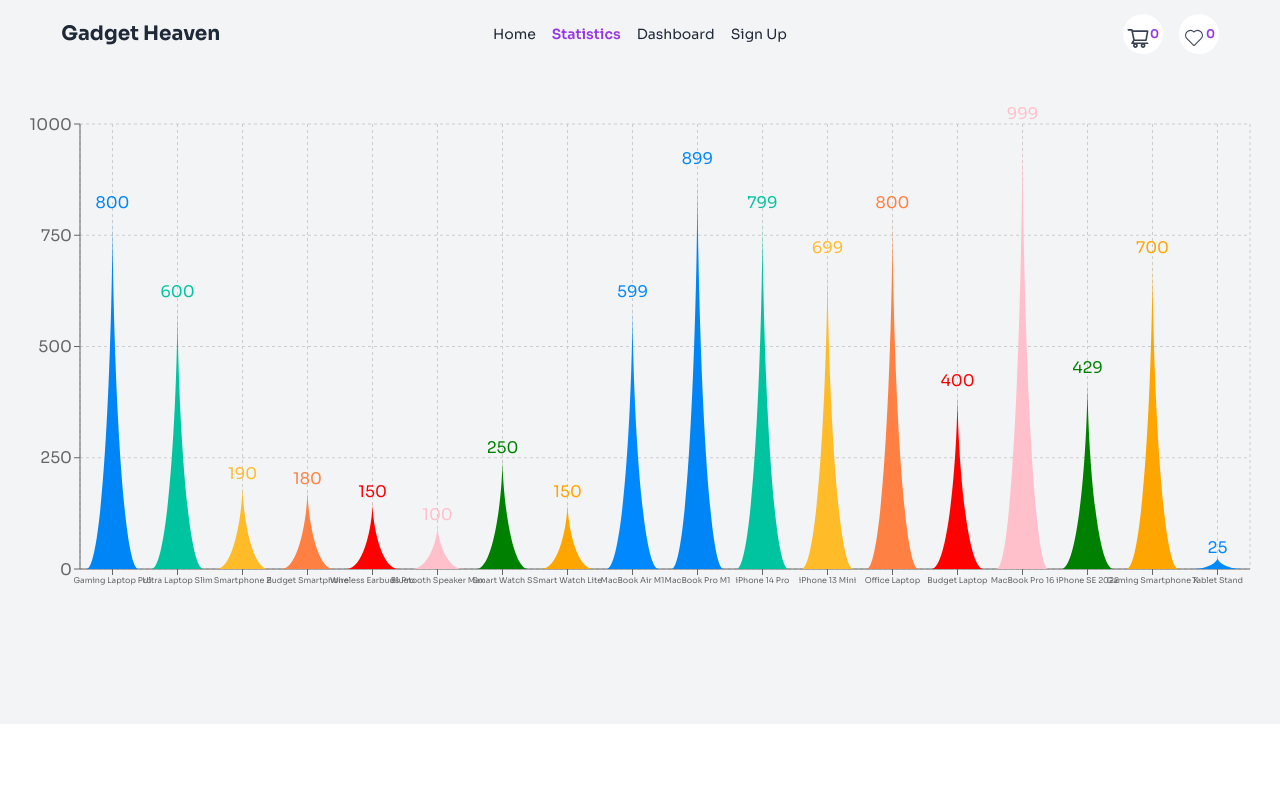
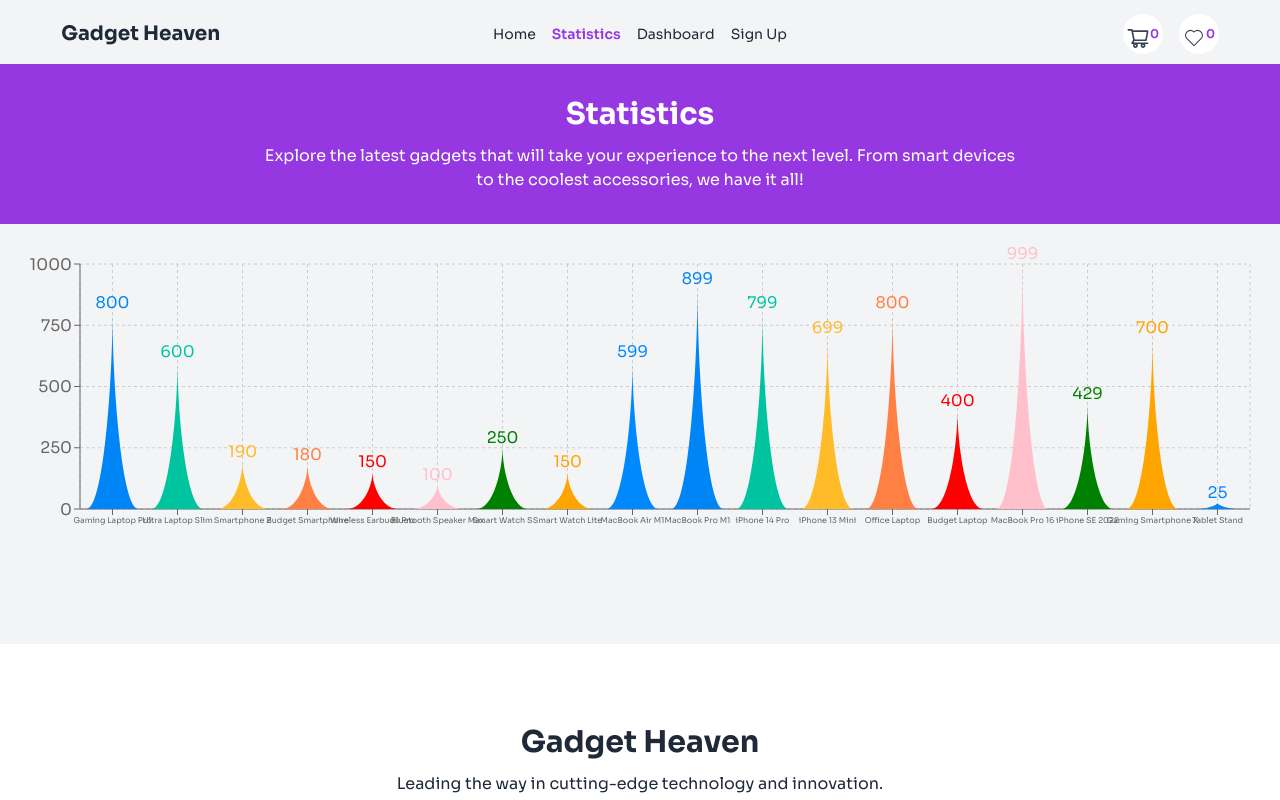
Before and after one commit to Samadsust71/gadget-heaven-assignment-8, a React (Vite) app: page /statistics in a window 1280 px wide. Shown: the top 800 px of the page. Built offline with nearby package versions, Linux system fonts and the light colour scheme.

Commit message:
added some css in the components

```diff
--- a/src/components/Cart.jsx
+++ b/src/components/Cart.jsx
@@ -4,6 +4,7 @@
 import CartProduct from "./CartProduct";
 import { CartWishlistContext } from "../context/CartWishlistContext";
 import PurchaseModal from "./PurchaseModal";
+import { PiSlidersFill } from "react-icons/pi";
 
 const Cart = () => {
   const allData = useLoaderData();
@@ -85,10 +86,10 @@
               Total Cost : ${totalPrice}
             </h3>
             <button onClick={()=> hanleSortByPrice()}
-             className="px-4 py-3 rounded-full border border-[#9538E2] text-[#9538E2] cursor-pointer font-semibold">
-              Sort By Price
+             className="flex items-center gap-2 px-4 py-3 rounded-full border border-[#9538E2] text-[#9538E2] cursor-pointer font-semibold">
+              <span>Sort By Price</span> <span><PiSlidersFill/></span>
             </button>
-            <button onClick={()=>openModal()} disabled ={!totalPrice} className={`px-4 py-3 rounded-full ${totalPrice?"bg-[#9538E2] text-gray-50 cursor-pointer":"bg-gray-300 text-gray-500 border"}`}>
+            <button onClick={()=>openModal()} disabled ={!totalPrice} className={`px-4 py-3 rounded-full ${totalPrice?" bg-gradient-to-b from-[#9538E2] to-violet-400 text-gray-50 cursor-pointer":"bg-gray-300 text-gray-500 border"}`}>
               Purchase
             </button>
           </div>
--- a/src/components/CartProduct.jsx
+++ b/src/components/CartProduct.jsx
@@ -4,12 +4,12 @@
 const CartProduct = ({product,handleDeleteItem}) => {
     const {product_id,product_title,description,price,product_image}=product
   return (
-    <div className="flex justify-between p-8 rounded-xl bg-white">
+    <div className="flex justify-between items-start p-8 rounded-xl bg-white">
       <div className="flex gap-8">
-         <div className="flex justify-center items-center">
+         <div className="flex justify-center items-center basis-[30%]">
             <img src={product_image} alt="" className="h-28 object-cover rounded-xl" />
          </div>
-         <div className="space-y-4">
+         <div className="space-y-4 basis-[70%]">
             <h3 className="text-2xl font-semibold text-gray-900">{product_title}</h3>
             <p className="text-gray-600">{description}</p>
             <p className="text-xl text-gray-900 font-semibold">Price : ${price}</p>
--- a/src/components/PurchaseModal.jsx
+++ b/src/components/PurchaseModal.jsx
@@ -20,7 +20,7 @@
             <p>Total : ${totalPrice}</p>
             <div className="modal-action w-full">
               <button
-                className="btn w-full rounded-3xl"
+                className="btn w-full rounded-3xl bg-gradient-to-b from-[#9538E2] to-violet-400 text-white"
                 onClick={() => handleClose()}
               >
                 Close
--- a/src/components/WishlistProduct.jsx
+++ b/src/components/WishlistProduct.jsx
@@ -6,12 +6,12 @@
 const WishlistProduct = ({product, handleDeleteItem }) => {
     const {product_id,product_title,description,price,product_image}=product
     return (
-      <div className="flex justify-between p-8 rounded-xl bg-white">
+      <div className="flex justify-between items-start p-8 rounded-xl bg-white">
         <div className="flex gap-8">
-           <div className="flex justify-center items-center">
+           <div className="flex justify-center items-center basis-[30%]">
               <img src={product_image} alt="" className="h-28 object-cover rounded-xl" />
            </div>
-           <div className="space-y-4">
+           <div className="space-y-4 basis-[70%]">
               <h3 className="text-2xl font-semibold text-gray-900">{product_title}</h3>
               <p className="text-gray-600">{description}</p>
               <p className="text-xl text-gray-900 font-semibold">Price : ${price}</p>
--- a/src/pages/About.jsx
+++ b/src/pages/About.jsx
@@ -49,10 +49,11 @@
             <Helmet><title>About Us | | Gadget Heaven</title></Helmet>
         <h1 className="text-4xl">Gadget<span className="text-[#9538E2]">Heaven</span>✨</h1>
         <p className="w-[70%]">GadgetHaven is a modern e-commerce platform dedicated to tech enthusiasts, offering a curated selection of the latest gadgets—from laptops and smartphones to accessories and wearables. Designed with a sleek user interface and smooth navigation, GadgetHaven provides a seamless shopping experience with easy access to product details, a categorized browsing system, and quick access to personalized features like a wishlist and shopping cart. GadgetHaven is the ultimate one-stop shop for tech lovers looking to explore and purchase cutting-edge devices with ease.</p>
-        <button onClick={handleLogOut} className="btn text-white bg-[#9538E2] hover:text-[#9538E2]">Log Out</button>
+        <button onClick={handleLogOut} className="btn text-white bg-gradient-to-b from-[#9538E2] to-violet-500 hover:text-[#9538E2]">Log Out</button>
     </div>
      :
-    <div className="flex justify-center items-center min-h-[calc(100vh-360px)] bg-[#9538E2] py-20">
+
+      <div className="flex justify-center items-center min-h-[calc(100vh-360px)] bg-gradient-to-b from-[#9538E2] to-violet-500 py-20">
         <Helmet><title>Sign Up | | Gadget Heaven</title></Helmet>
     <div className="card bg-base-100  w-[50%] shrink-0 shadow-2xl p-10">
       <div  className="card-body">
--- a/src/pages/Statistics.jsx
+++ b/src/pages/Statistics.jsx
@@ -1,6 +1,7 @@
 import { Helmet } from "react-helmet-async";
 import { useLoaderData } from "react-router-dom";
 import { Bar, BarChart, CartesianGrid, Cell, ResponsiveContainer, XAxis, YAxis } from "recharts";
+import Heading from "../components/Heading";
 const colors = [
   "#0085F6",
   "#00C49F",
@@ -52,9 +53,17 @@
       <Helmet>
       <title>Statistics | | Gadget Heaven</title>
       </Helmet>
+      <div className="bg-[#9538E2] py-8">
+      <div className="lg:w-[60%] mx-auto text-center text-white">
+        <Heading
+          title={"Statistics"}
+          subTitle="Explore the latest gadgets that will take your experience to the next level. From smart devices to the coolest accessories, we have it all!"
+        />
+        </div>
+      </div>
+      <div className="flex flex-col justify-center items-center my-5 w-full h-full">
 
-      <div className="flex justify-center items-center my-10 w-full h-full">
-      <ResponsiveContainer width="100%" height={500}>
+      <ResponsiveContainer width="100%" height={300}>
       <BarChart width={1000} height={400} data={data} margin={{ top: 20, right: 30, left: 20, bottom: 5 }}>
   <CartesianGrid strokeDasharray="3 3" />
   <XAxis
```
Also changed, not shown: src/components/Wishlist.jsx (+0 -15 lines).
